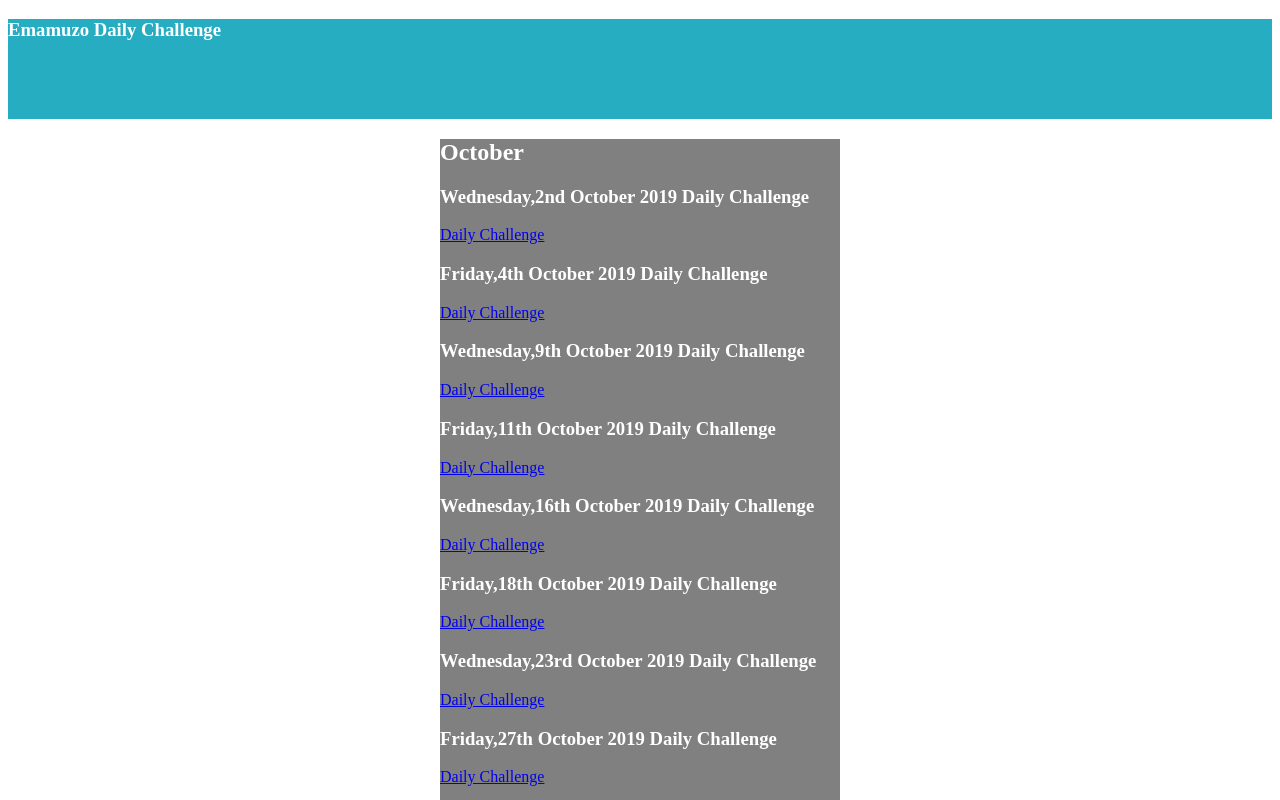
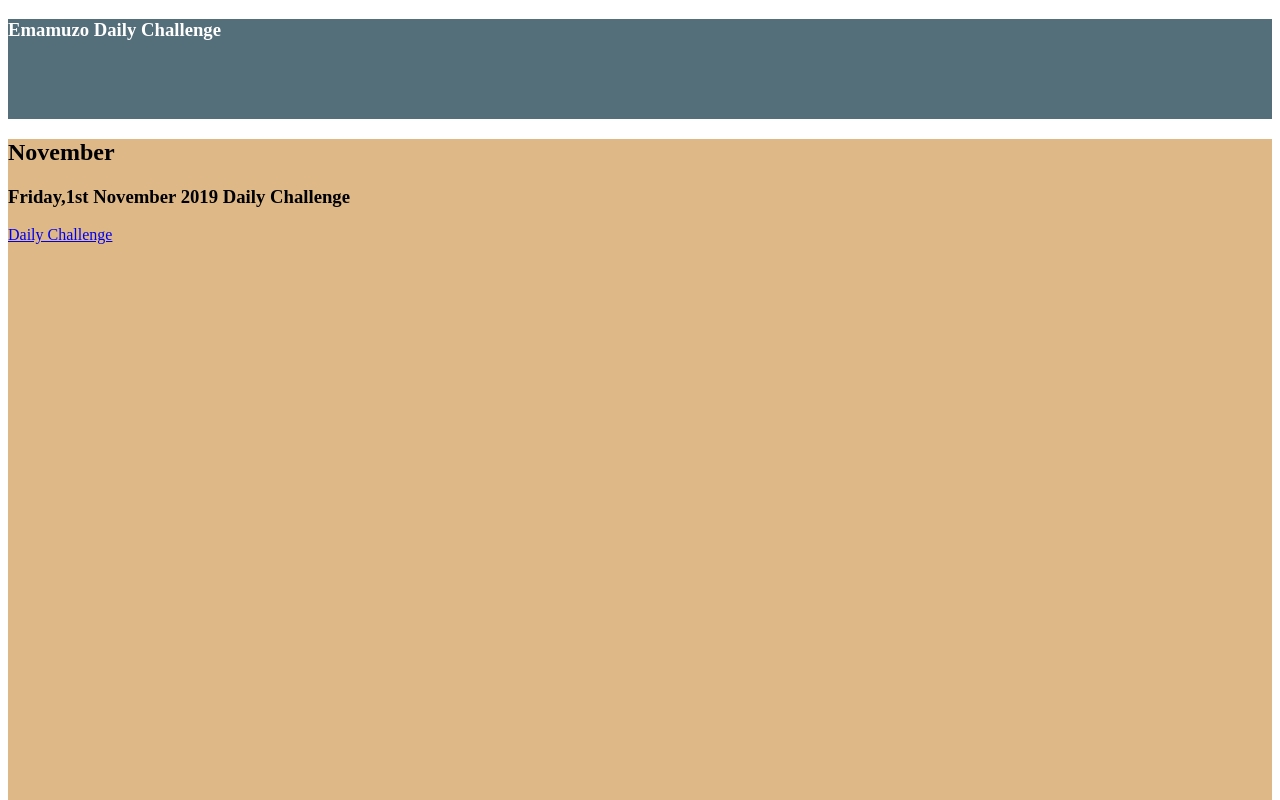
Before and after one commit to Omokiti/Daily-Challenge, a plain HTML site: page index.html in a window 1280 px wide. Shown: the top 800 px of the page. Drawn offline with Linux system fonts and the light colour scheme.

Commit message:
modified

```diff
--- a/index.css
+++ b/index.css
@@ -3,16 +3,16 @@
 nav{
 width:100%;
 height:100px;
-background:#26ADC1;
+background:#546E7A;;
 color:#ffff;
 }
 
 div{
-width:400px;
+width:100%;
 height:800px;
-background:grey;
+margin: 0 auto;
+background:burlywood;
+}
+p{
 color:white;
-margin: 0 auto;
 }
-p{color:white;
-}
--- a/index.html
+++ b/index.html
@@ -11,6 +11,12 @@
    <nav>
     <h3>Emamuzo Daily Challenge</h3>
   </nav>
+
+  <div>
+     <h2>November</h2>
+     <h3>Friday,1st November 2019 Daily Challenge</h3>
+    <a href="https://codepen.io/Omokiti/pen/eYYeaXm">Daily Challenge</a>
+  </div>
     <div>
           <h2>October</h2>
         <h3>Wednesday,2nd October 2019 Daily Challenge</h3>
@@ -52,6 +58,9 @@
       <a href="https://codepen.io/Omokiti/pen/xxxXYEV">Daily Challenge</a>
     </div>
      <br/>
+
+    </div>
+     <br/>
           <div>
           <h2>September</h2>
             <br/>
```
